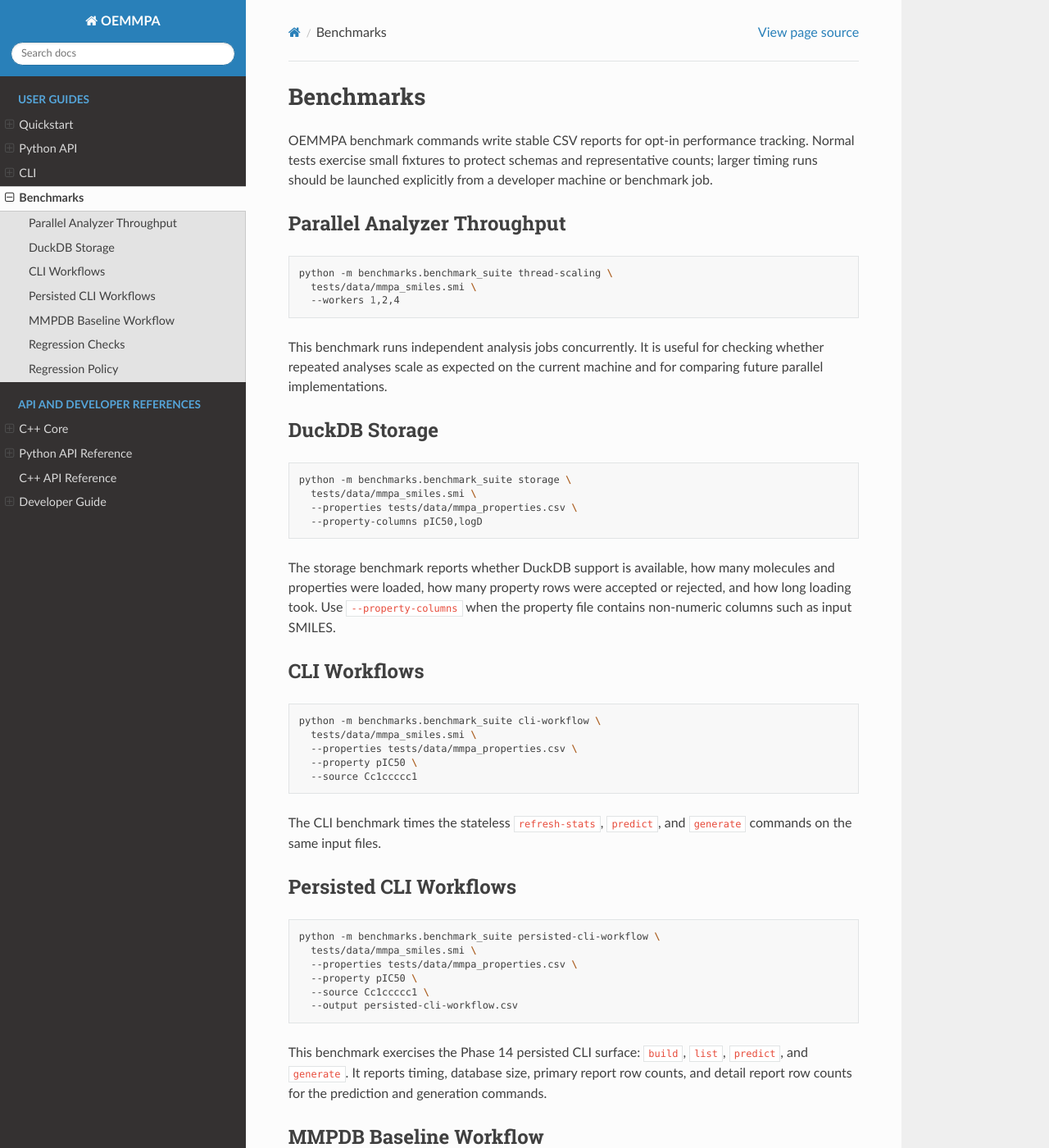
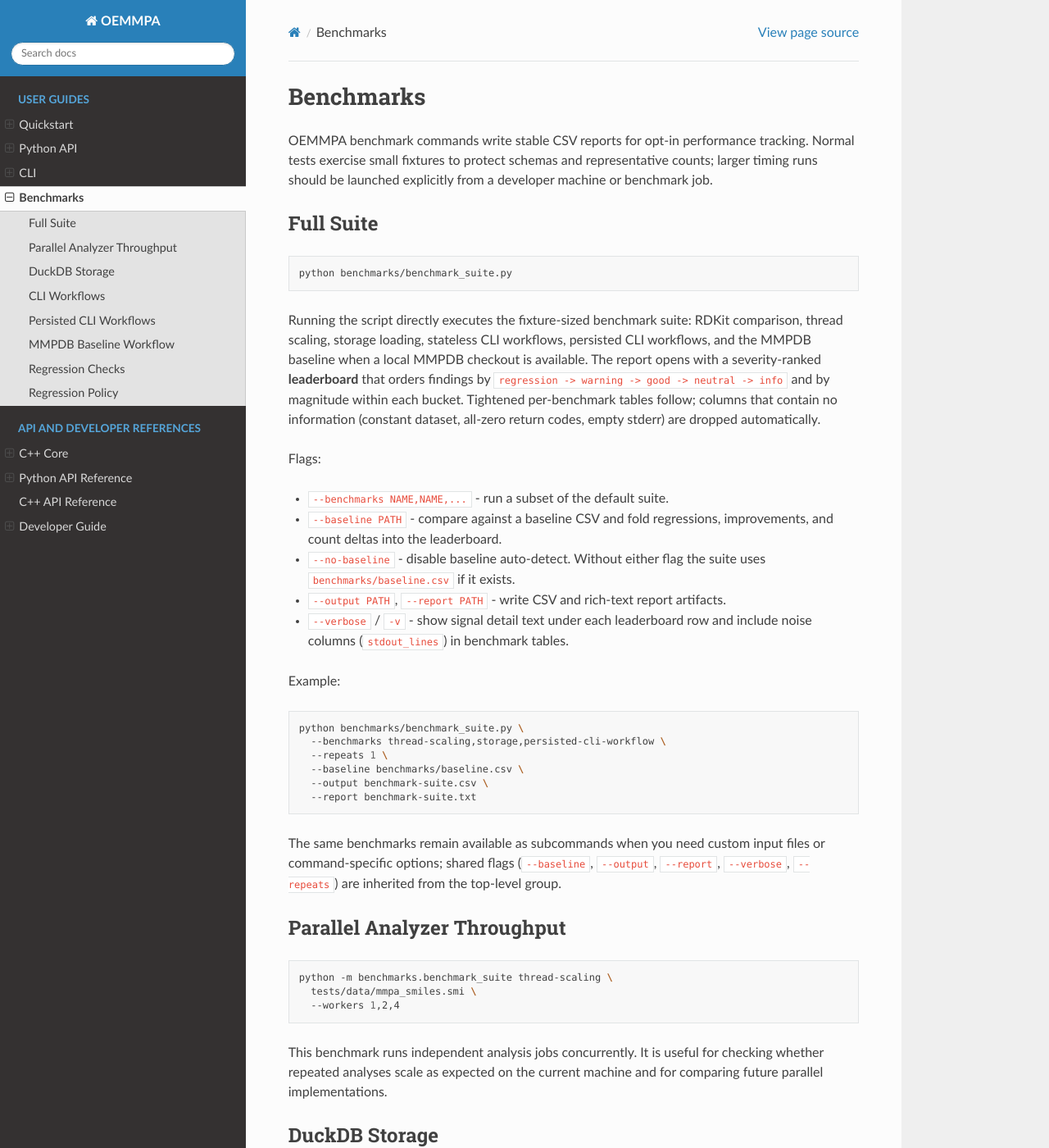
Before and after one commit to scott-arne/oemmpa, a Sphinx documentation site: the page built from docs/benchmarks.md, in a window 1280 px wide and 1400 px high. Shown: the whole window at 82% size. Built offline with Sphinx 7.4.7 and the Read the Docs theme 3.1.0, drawn with Linux system fonts in a browser that asks for light colours; pages that are not in the unit, such as notebooks, are missing from menus; the version number is read from the project's files by our own code; some of the changed text lies outside the part shown.

Commit message:
docs: document benchmark leaderboard and baseline auto-detect

````diff
--- a/docs/benchmarks.md
+++ b/docs/benchmarks.md
@@ -4,6 +4,48 @@ OEMMPA benchmark commands write stable CSV reports for opt-in performance
 tracking. Normal tests exercise small fixtures to protect schemas and
 representative counts; larger timing runs should be launched explicitly from a
 developer machine or benchmark job.
+
+## Full Suite
+
+```bash
+python benchmarks/benchmark_suite.py
+```
+
+Running the script directly executes the fixture-sized benchmark suite:
+RDKit comparison, thread scaling, storage loading, stateless CLI workflows,
+persisted CLI workflows, and the MMPDB baseline when a local MMPDB checkout
+is available. The report opens with a severity-ranked **leaderboard** that
+orders findings by `regression -> warning -> good -> neutral -> info` and by
+magnitude within each bucket. Tightened per-benchmark tables follow; columns
+that contain no information (constant dataset, all-zero return codes, empty
+stderr) are dropped automatically.
+
+Flags:
+
+- `--benchmarks NAME,NAME,...` - run a subset of the default suite.
+- `--baseline PATH` - compare against a baseline CSV and fold regressions,
+  improvements, and count deltas into the leaderboard.
+- `--no-baseline` - disable baseline auto-detect. Without either flag the
+  suite uses `benchmarks/baseline.csv` if it exists.
+- `--output PATH`, `--report PATH` - write CSV and rich-text report artifacts.
+- `--verbose` / `-v` - show signal detail text under each leaderboard row and
+  include noise columns (`stdout_lines`) in benchmark tables.
+
+Example:
+
+```bash
+python benchmarks/benchmark_suite.py \
+  --benchmarks thread-scaling,storage,persisted-cli-workflow \
+  --repeats 1 \
+  --baseline benchmarks/baseline.csv \
+  --output benchmark-suite.csv \
+  --report benchmark-suite.txt
+```
+
+The same benchmarks remain available as subcommands when you need custom
+input files or command-specific options; shared flags (`--baseline`,
+`--output`, `--report`, `--verbose`, `--repeats`) are inherited from the
+top-level group.
 
 ## Parallel Analyzer Throughput
 
@@ -101,6 +143,12 @@ current value falls below the inverse of that same ratio. Integer-like count
 and size columns ending in `count`, `_rows`, or `_bytes` are reported as
 `changed` when the value differs from the baseline.
 
+The `--max-seconds-ratio` flag controls the timing tolerance used by the
+`regression-check` subcommand. The suite's `--baseline` mode uses the same
+direction of comparison via the rendering layer's leaderboard, with the
+default thresholds defined in `benchmarks/analysis.py` (`1.25x` timing
+regression, `0.8x` improvement, count/byte deltas always flagged).
+
 ## Regression Policy
 
 Benchmark CSV rows include counts as well as timings. Treat timing changes as
````
